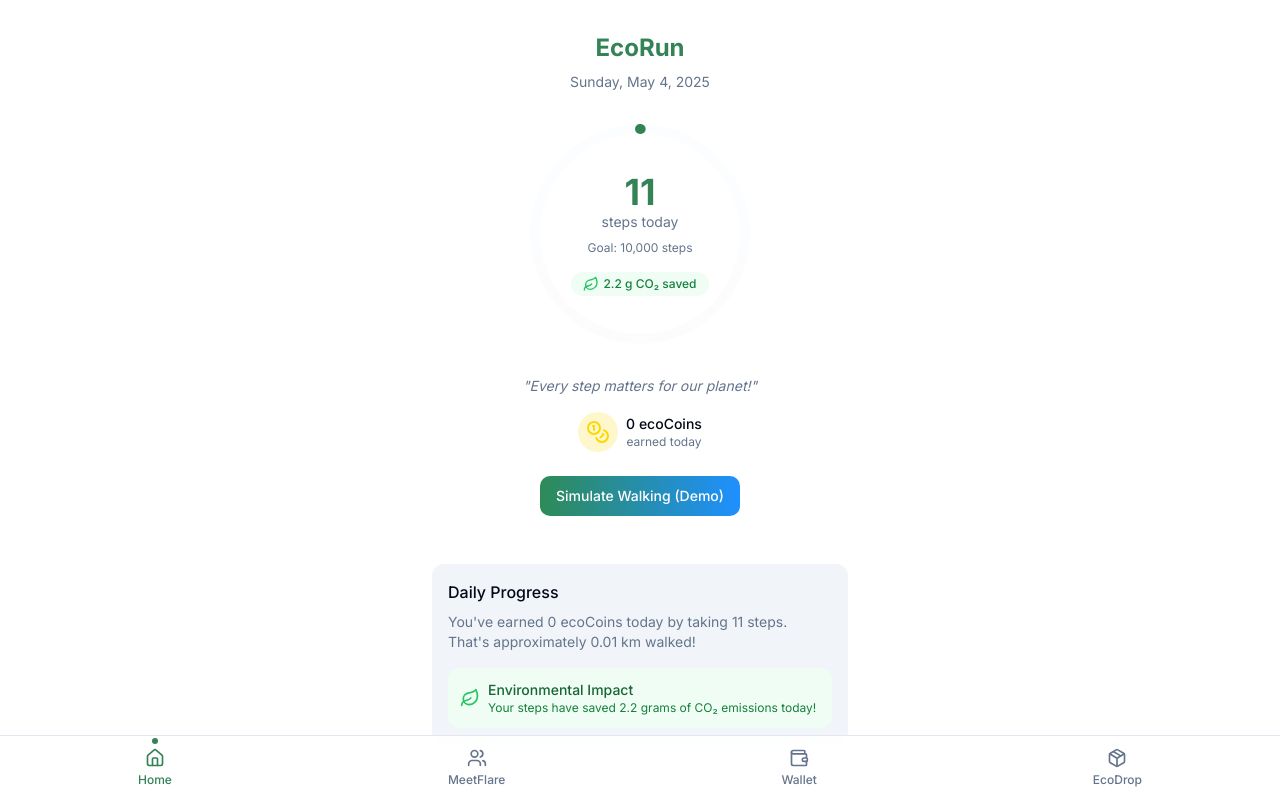
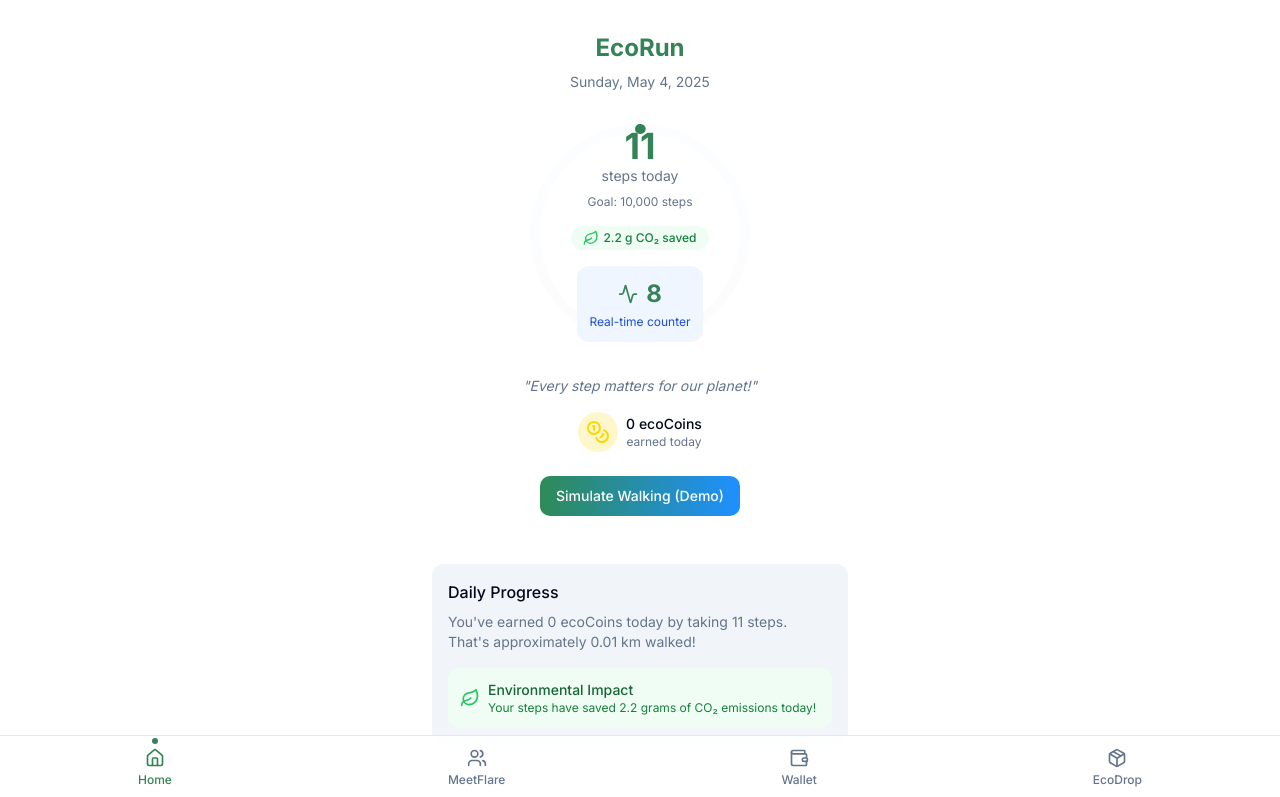
Before and after one commit to ecorunapp/eco-stride-rewards, a React (Vite) app: page / in a window 1280 px wide. Shown: the top 797 px of the page. Built offline with nearby package versions, Linux system fonts and the light colour scheme.

Commit message:
Add animated coin counter
Add an animated coin counter to the UI.

```diff
--- a/src/components/StepCounter.tsx
+++ b/src/components/StepCounter.tsx
@@ -1,14 +1,55 @@
 
-import React from "react";
+import React, { useState, useEffect } from "react";
 import { cn, formatNumber } from "@/lib/utils";
 import CircularProgress from "./CircularProgress";
-import { Leaf } from "lucide-react";
+import { Leaf, Activity } from "lucide-react";
 
 interface StepCounterProps {
   steps: number;
   goal?: number;
   className?: string;
 }
+
+const AnimatedCounter = ({ value }: { value: number }) => {
+  const [displayValue, setDisplayValue] = useState(0);
+
+  useEffect(() => {
+    // If the value is 0, reset immediately
+    if (value === 0) {
+      setDisplayValue(0);
+      return;
+    }
+
+    // Animation duration based on value (larger values = longer animation)
+    const duration = Math.min(1500, Math.max(800, value * 0.2));
+    const startTime = Date.now();
+    const startValue = displayValue;
+
+    const updateValue = () => {
+      const currentTime = Date.now();
+      const elapsed = currentTime - startTime;
+
+      if (elapsed < duration) {
+        const newValue = Math.floor(startValue + ((value - startValue) * elapsed) / duration);
+        setDisplayValue(newValue);
+        requestAnimationFrame(updateValue);
+      } else {
+        setDisplayValue(value);
+      }
+    };
+
+    requestAnimationFrame(updateValue);
+  }, [value]);
+
+  return (
+    <div className="flex items-center justify-center">
+      <Activity className="h-5 w-5 mr-2 text-primary animate-pulse-green" />
+      <span className="text-2xl font-bold text-primary">
+        {formatNumber(displayValue)}
+      </span>
+    </div>
+  );
+};
 
 const StepCounter = ({ steps, goal = 10000, className }: StepCounterProps) => {
   const progress = Math.min((steps / goal) * 100, 100);
@@ -33,6 +74,11 @@ const StepCounter = ({ steps, goal = 10000, className }: StepCounterProps) => {
                 : `${(co2Saved / 1000).toFixed(2)} kg`} CO₂ saved
             </span>
           </div>
+
+          <div className="mt-4 p-3 bg-blue-50 rounded-lg">
+            <AnimatedCounter value={steps} />
+            <p className="text-xs text-blue-700 mt-1">Real-time counter</p>
+          </div>
         </div>
       </CircularProgress>
     </div>
```
